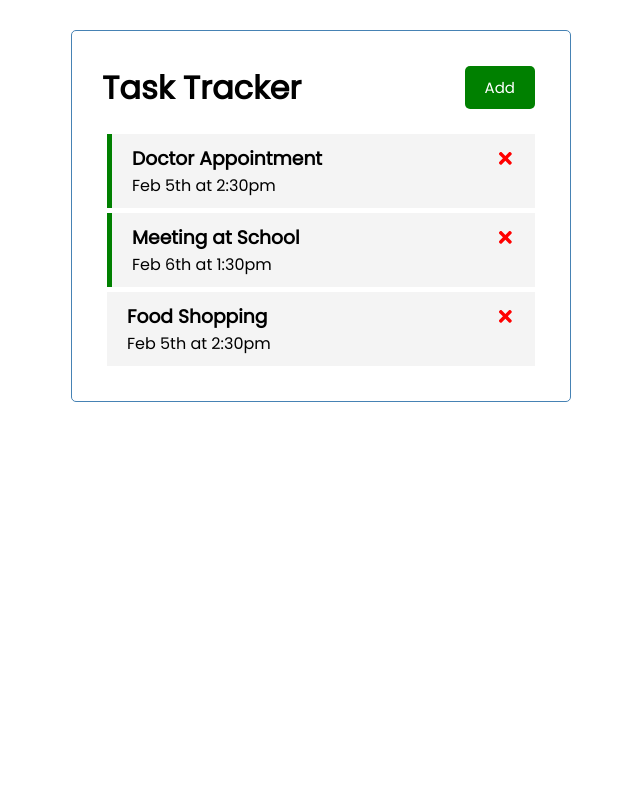
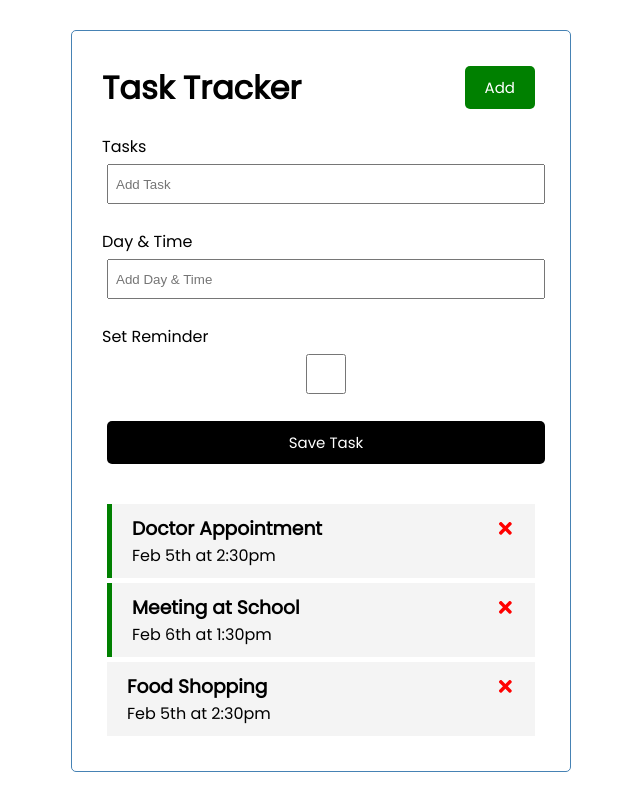
Before and after one commit to Ph1L42/react-task-tracker, a React (Create React App) app: page / in a window 1280 px wide. Shown: the whole page, without its empty margins (319-959 px from the left). Built offline with nearby package versions, Linux system fonts and the light colour scheme.

Commit message:
Add new Task

```diff
--- a/src/App.js
+++ b/src/App.js
@@ -1,6 +1,7 @@
 import Header from "./components/Header";
 import Tasks from "./components/Tasks";
 import { useState } from "react";
+import AddTask from "./components/AddTask";
 
 const App = () => {
   const [tasks, setTasks] = useState([
@@ -24,6 +25,14 @@
     },
   ]);
 
+  //Add Task
+  const addTask = (task) => {
+    const id = Math.floor(Math.random() * 10000) + 1
+
+    const newTask = { id, ...task };
+    setTasks([...tasks, newTask]);
+  };
+
   //Delete Task
   const deleteTask = (id) => {
     setTasks(tasks.filter((task) => task.id !== id));
@@ -41,6 +50,7 @@
   return (
     <div className="container">
       <Header />
+      <AddTask onAdd={addTask}></AddTask>
       {tasks.length > 0 ? (
         <Tasks tasks={tasks} onDelete={deleteTask} onToggle={toggleReminder} />
       ) : (
--- /dev/null
+++ b/src/components/AddTask.js
@@ -0,0 +1,57 @@
+import { useState } from "react";
+
+const AddTask = ({ onAdd }) => {
+  const [text, setText] = useState("");
+  const [day, setDay] = useState("");
+  const [reminder, setReminder] = useState(false);
+
+  const onSubmit = (e) => {
+    e.preventDefault();
+
+    if (!text) {
+      alert("Please add a task");
+      return;
+    }
+
+    onAdd({ text, day, reminder });
+
+    setText("");
+    setDay("");
+    setReminder(false);
+  };
+
+  return (
+    <form className="add-form" onSubmit={onSubmit}>
+      <div className="form-control">
+        <label>Tasks</label>
+        <input
+          type="text"
+          placeholder="Add Task"
+          value={text}
+          onChange={(e) => setText(e.target.value)}
+        ></input>
+      </div>
+      <div className="form-control">
+        <label>Day & Time</label>
+        <input
+          type="text"
+          placeholder="Add Day & Time"
+          value={day}
+          onChange={(e) => setDay(e.target.value)}
+        ></input>
+      </div>
+      <div className="form-control form-control-check">
+        <label>Set Reminder</label>
+        <input
+          type="checkbox"
+          checked={reminder}
+          value={reminder}
+          onChange={(e) => setReminder(e.currentTarget.checked)}
+        ></input>
+      </div>
+      <input className="btn btn-block" type="submit" value="Save Task"></input>
+    </form>
+  );
+};
+
+export default AddTask;
```
